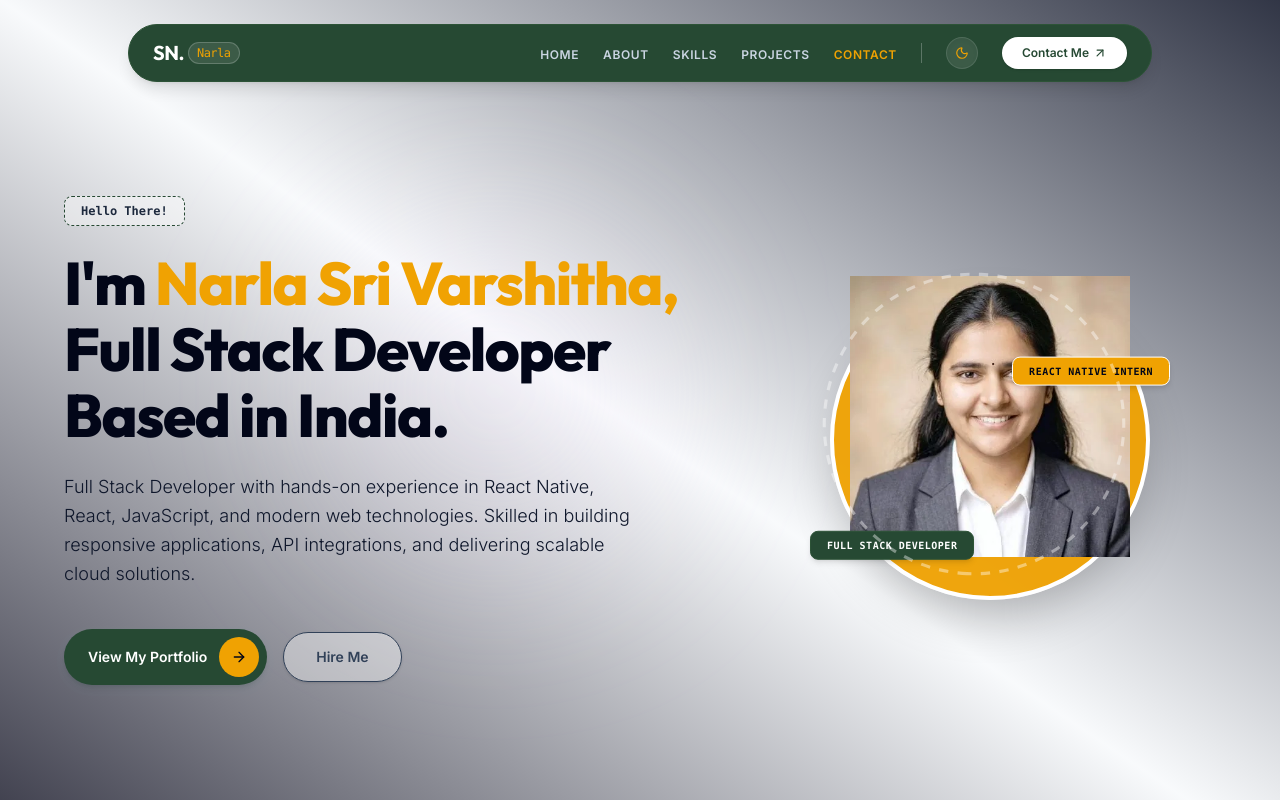
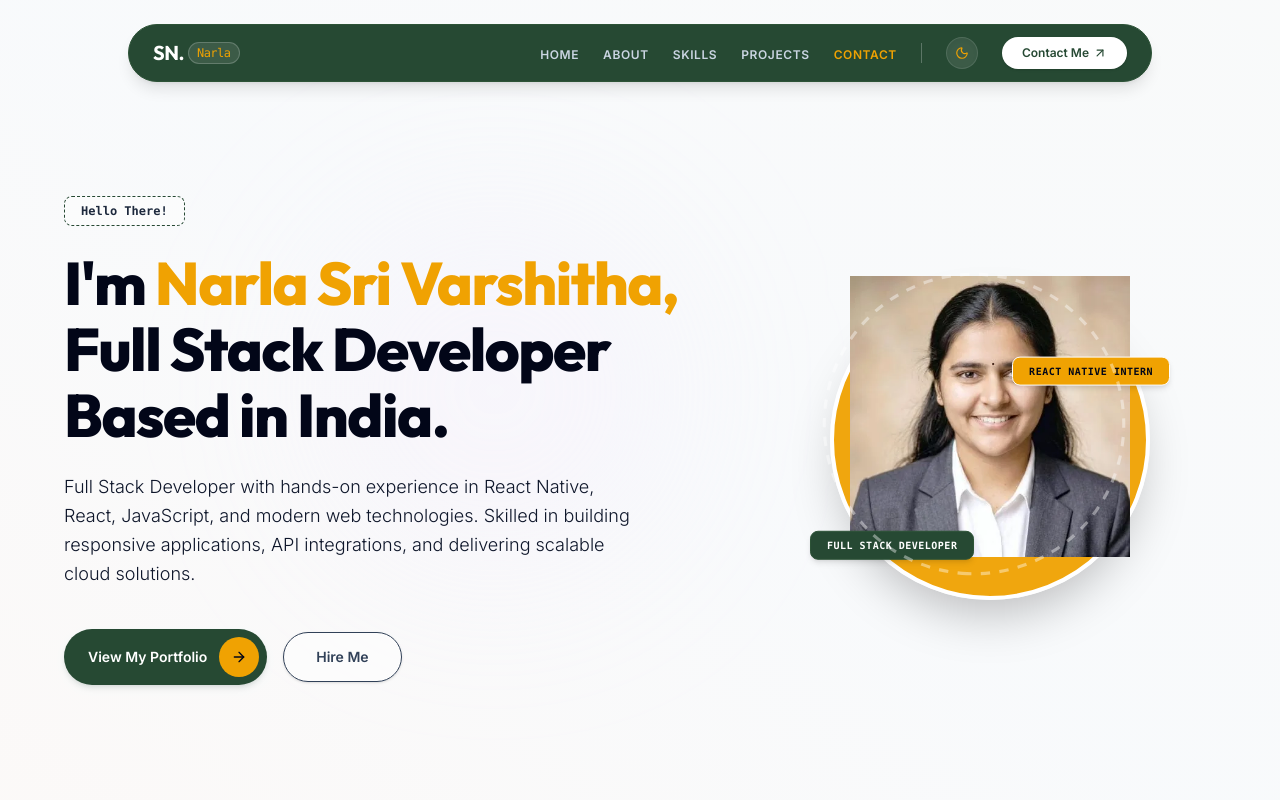
Before and after one commit to SriVarshitha7720/Build-a-Personal-Portfolio-Website-with-Modern-UI-and-Animations, a React (Vite) app: page / in a window 1280 px wide. Shown: the top 800 px of the page. Built offline with nearby package versions, Linux system fonts and the light colour scheme.

Commit message:
fix: remove hardcoded bg-slate-950 and text-slate-100 from main App.jsx container to allow theme switching

```diff
--- a/src/App.jsx
+++ b/src/App.jsx
@@ -9,7 +9,7 @@ import Footer from './sections/Footer';
 
 function App() {
   return (
-    <div className="min-h-screen bg-slate-950 text-slate-100 flex flex-col font-sans selection:bg-purple-500 selection:text-white">
+    <div className="min-h-screen flex flex-col font-sans selection:bg-[#f0a202] selection:text-slate-950 transition-colors duration-300">
       {/* Floating Header */}
       <Navbar />
 
```
